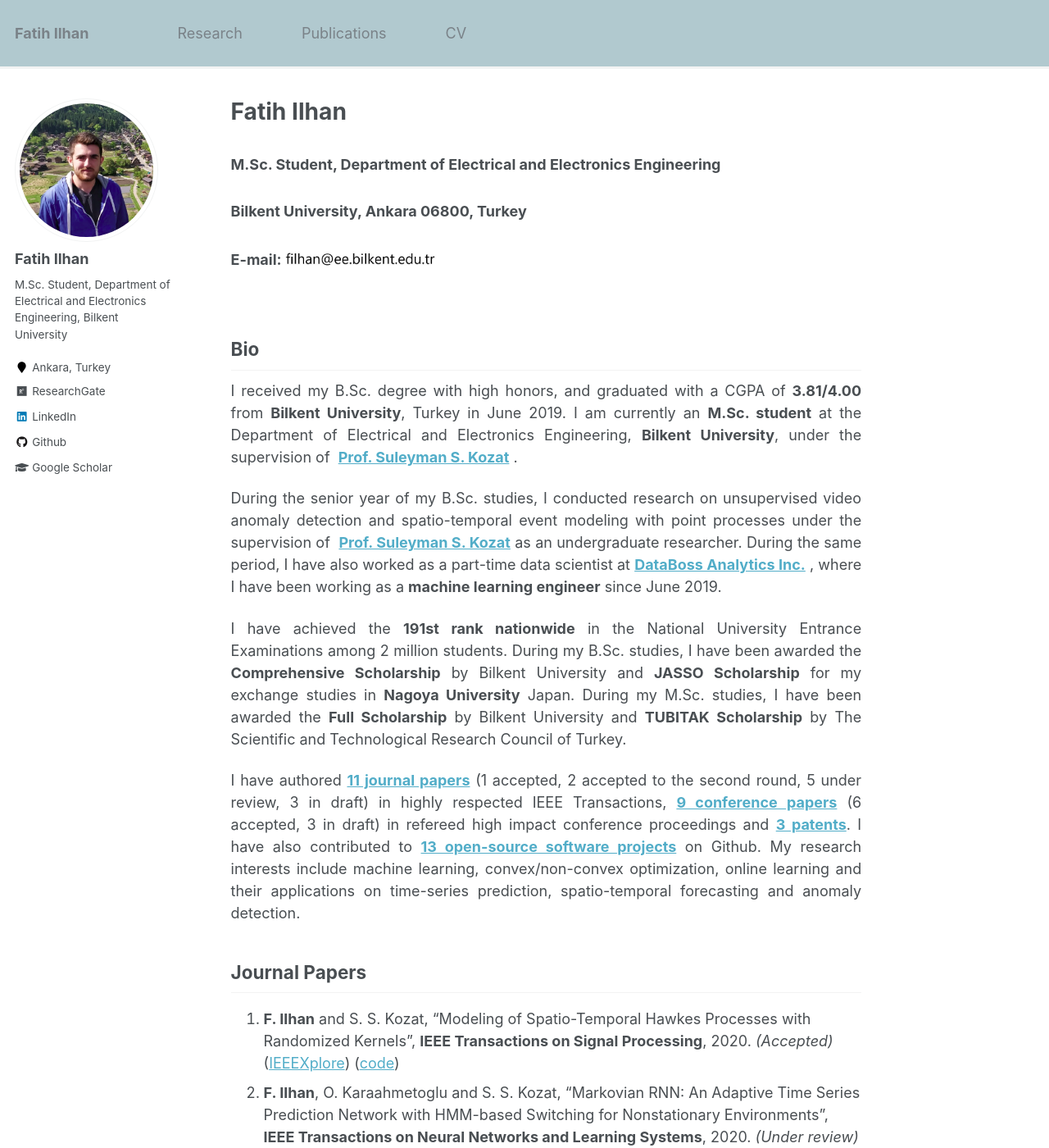
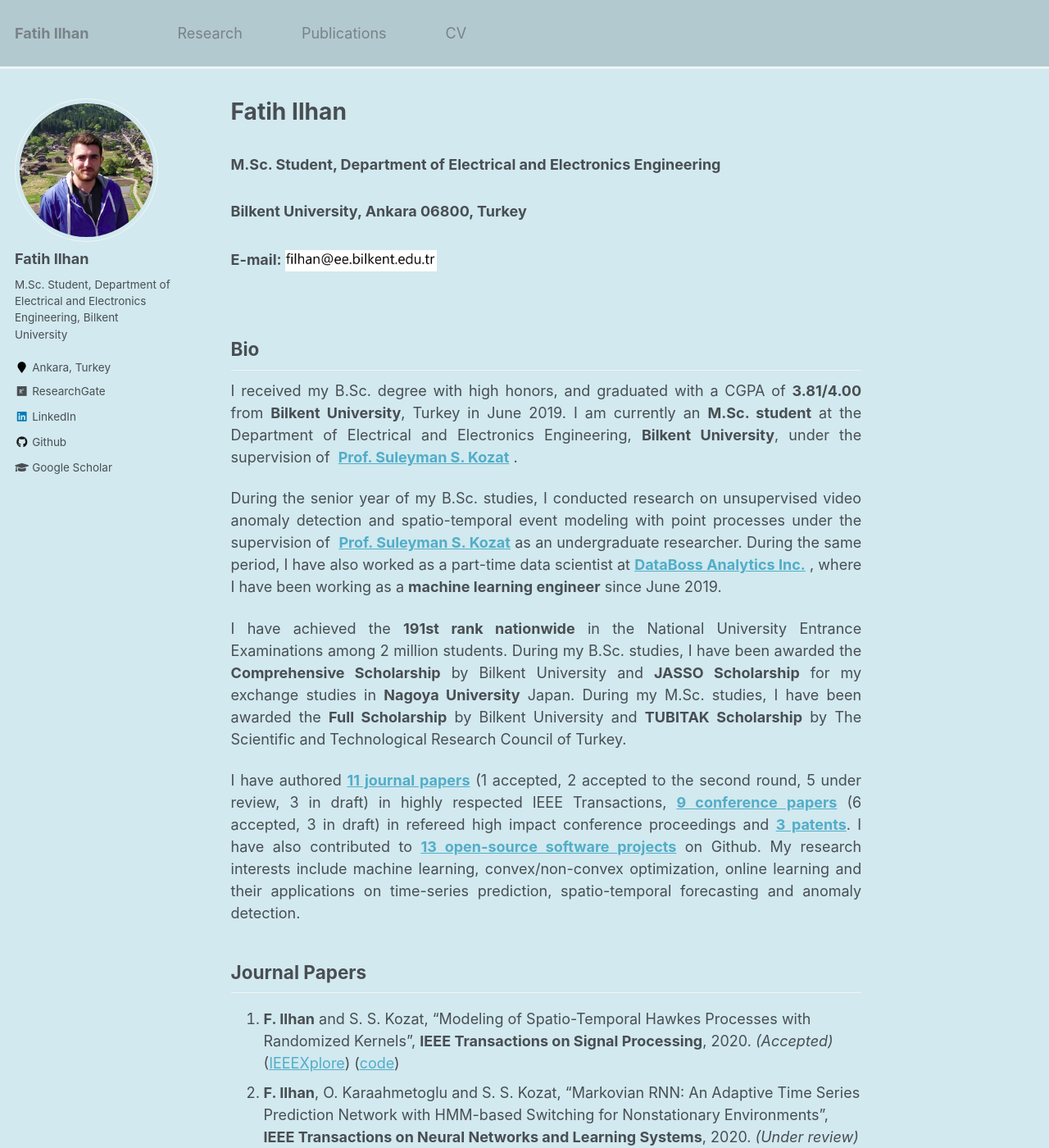
Before and after one commit to fatih-ilhan/fatih-ilhan.github.io, a Jekyll site: the page built from _pages/about.md, in a window 1280 px wide and 1400 px high. Shown: the whole window at 82% size. Built offline with Jekyll 4.4.1, drawn with Linux system fonts in a browser that asks for light colours.

Commit message:
Update _variables.scss

```diff
--- a/_sass/_variables.scss
+++ b/_sass/_variables.scss
@@ -54,7 +54,7 @@ $light-gray                 : mix(#fff, $gray, 50%);
 $lighter-gray               : mix(#fff, $gray, 90%);
 
 $body-color                 : #fff;
-$background-color           : #fff;
+$background-color           : #d1e9ef;
 $code-background-color      : #fafafa;
 $code-background-color-dark : $light-gray;
 $text-color                 : $dark-gray;
```
